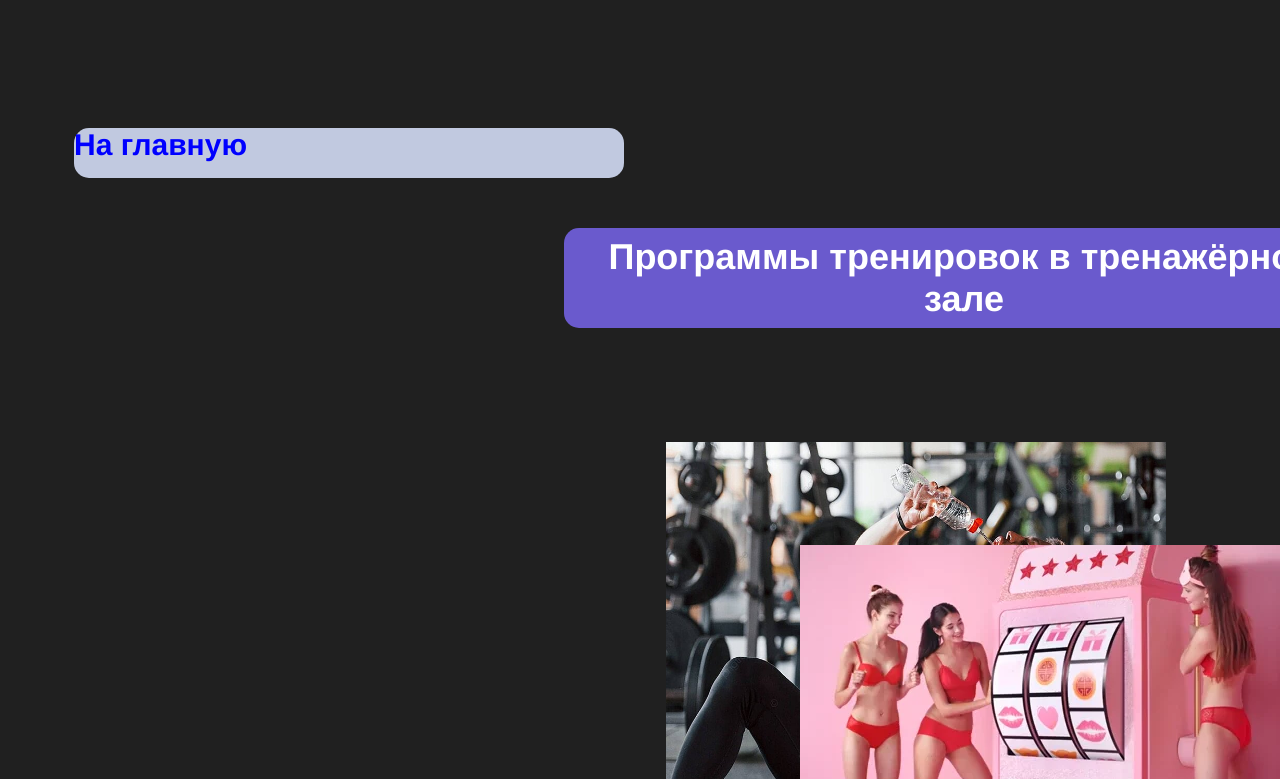
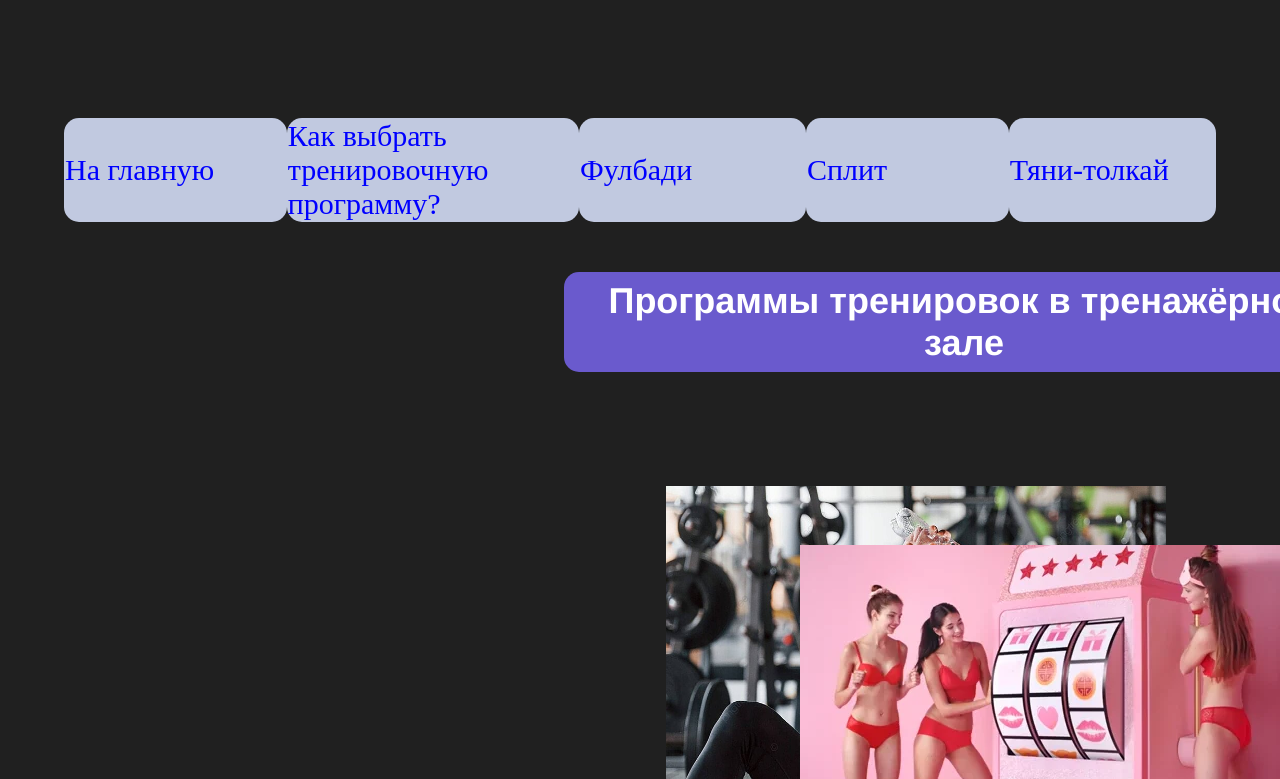
Before and after one commit to kripiks/lil-oleg-mcsenya, a plain HTML site: page index.html in a window 1280 px wide. Shown: the top 779 px of the page. Drawn offline with Linux system fonts and the light colour scheme.

Commit message:
Update index.html

```diff
--- a/index.html
+++ b/index.html
@@ -30,7 +30,15 @@
 <br>
 
 
-<h1 class='prgl' align='left'> <a href ="index.html" style="text-decoration: none;">На главную</a></h1>
+ <table>
+     <tr>
+        <td h1 class='prgl' align='left'> <a href ="index.html" style="text-decoration: none;">На главную</a> </td>
+        <td h1 class='prgl' align='left'> <a href ="https://kripiks.github.io/lil-oleg-mcsenya/index(kak%20vbr).html" style="text-decoration: none;">Как выбрать тренировочную программу? </a></td>
+        <td h1 class='prgl' align='left'> <a href ="https://kripiks.github.io/lil-oleg-mcsenya/index(fullbody).html" style="text-decoration: none;">Фулбади</a></td>
+        <td h1 class='prgl' align='left'> <a href ="https://kripiks.github.io/lil-oleg-mcsenya/index(split).html" style="text-decoration: none;">Сплит</a></td>
+        <td h1 class='prgl' align='left'> <a href ="https://kripiks.github.io/lil-oleg-mcsenya/index(Tyni-tolk).html" style="text-decoration: none;">Тяни-толкай</a></td>
+    </tr>
+   </table>
 <h1 align="center" class="pryam">   Программы тренировок в тренажёрном зале</h1>
 <br>
 <br>
```
